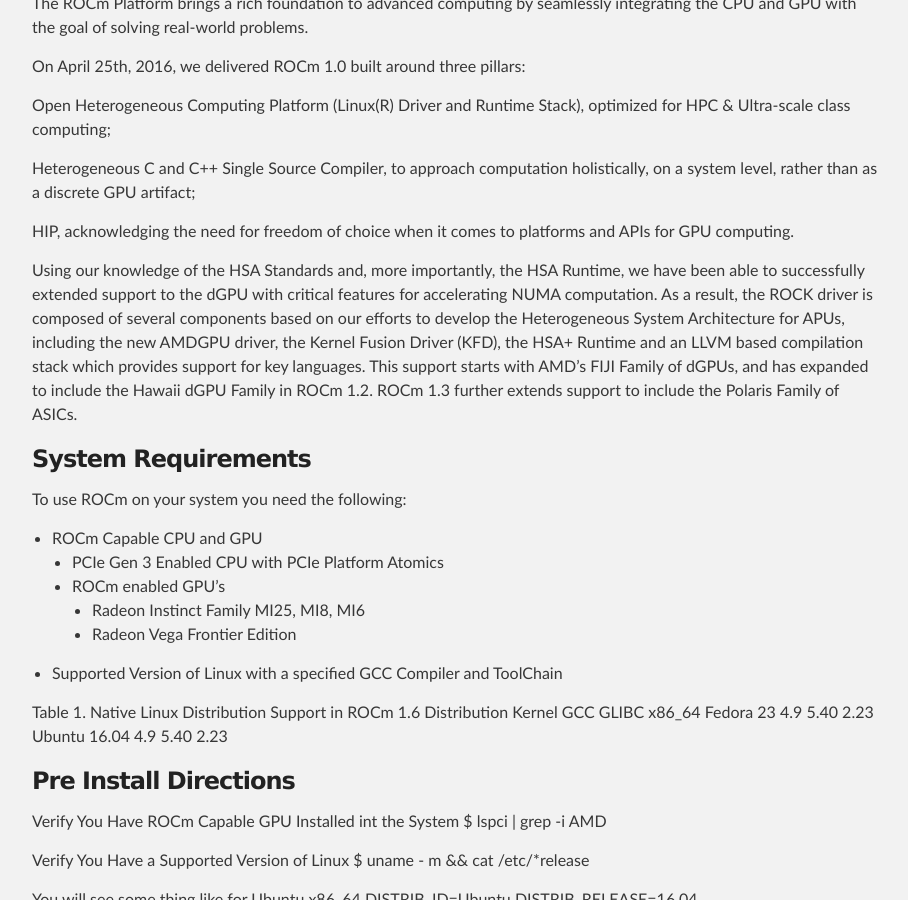
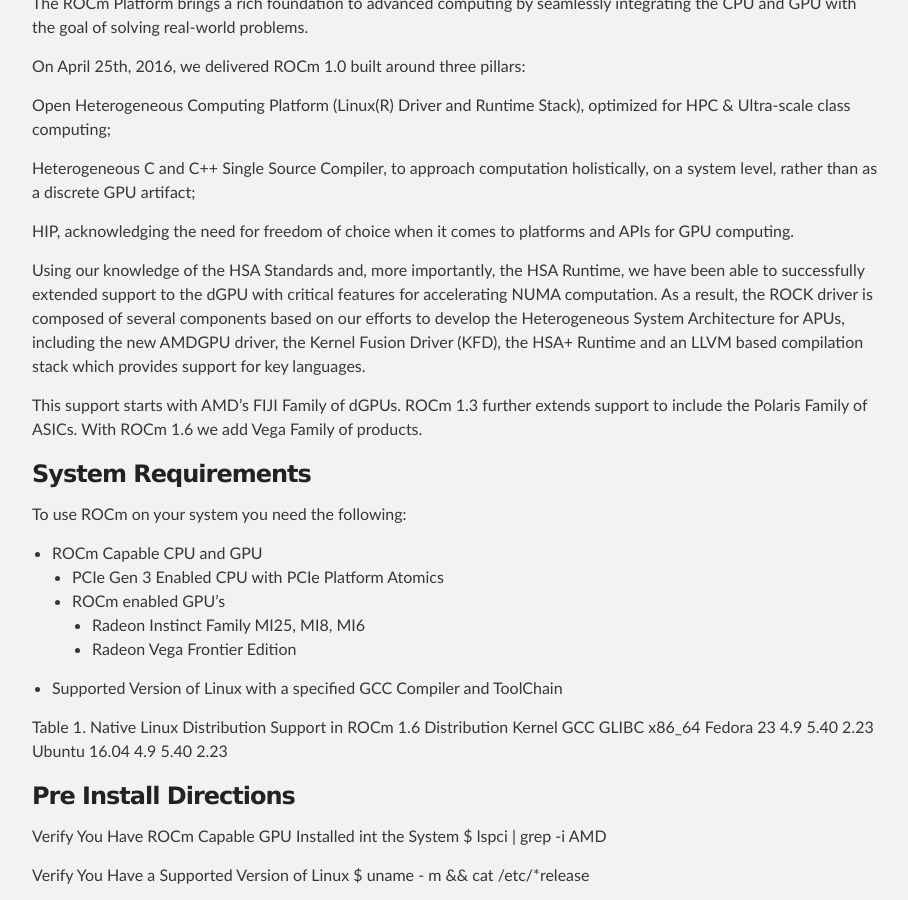
Before and after one commit to ROCm/ROCm.github.io, a Jekyll site: the page built from ROCmInstall.md, in a window 1280 px wide and 900 px high, scrolled down 524 px. Shown: the whole window, without its empty margins (183-1091 px from the left). Built offline with Jekyll 4.4.1, drawn with Linux system fonts in a browser that asks for light colours; our own code applies the rules of GitHub Pages for plain Markdown files.

Commit message:
Update ROCmInstall.md

```diff
--- a/ROCmInstall.md
+++ b/ROCmInstall.md
@@ -14,8 +14,8 @@
 Using our knowledge of the HSA Standards and, more importantly, the HSA Runtime, we have been able to successfully extended support to the dGPU with critical features for accelerating NUMA computation.
 As a result, the ROCK driver is composed of several components based on our efforts to develop the Heterogeneous System Architecture for APUs, including the new AMDGPU driver, the Kernel Fusion Driver (KFD),
 the HSA+ Runtime and an LLVM based compilation stack which provides support for key languages.
-This support starts with AMD’s FIJI Family of dGPUs, and has expanded to include the Hawaii dGPU Family in ROCm 1.2.
-ROCm 1.3 further extends support to include the Polaris Family of ASICs.
+
+This support starts with AMD’s FIJI Family of dGPUs. ROCm 1.3 further extends support to include the Polaris Family of ASICs. With ROCm 1.6 we add Vega Family of products.
 
 ### System Requirements
 
```
